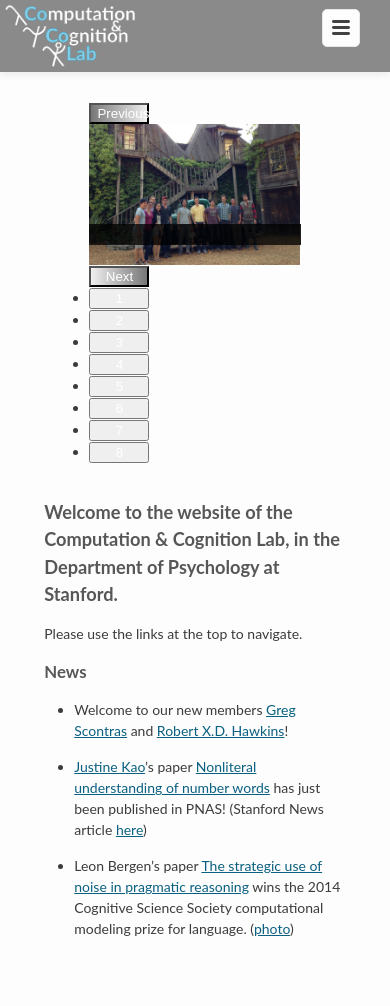
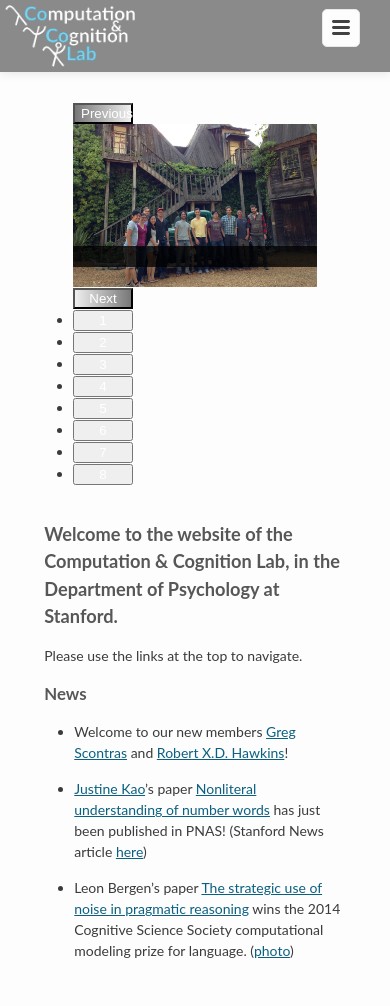
Before and after one commit to stanford-cocolab/cocolab.stanford.edu, a Jekyll site: the page built from 00-index.md, in a window 390 px wide. Built offline with Jekyll 4.4.1, drawn with Linux system fonts in a browser that asks for light colours; nearby versions of some CDN libraries; Markdown is read by kramdown in place of the engine named in the settings; before the commit the page ends 984 px from its top, so only the background shows below that.

Commit message:
formatting for phone

```diff
--- a/_sass/_base.scss
+++ b/_sass/_base.scss
@@ -200,6 +200,10 @@
         padding-right: $spacing-unit / 2;
         padding-left: $spacing-unit / 2;
     }
+
+    @media screen and (max-width: 365px) {
+        max-width: 100%;
+    }
 }
 
 
--- a/css/main.scss
+++ b/css/main.scss
@@ -101,6 +101,9 @@
     @media screen and (min-width: 1263px) {
         width: 972px;
     }
+    @media screen and (max-width: 469px) {
+        width: 244px;
+    }
     margin: auto auto;
 
     img, p {
@@ -115,7 +118,7 @@
         color: #fff;
         background-color:  rgba(0,0,0,0.75);
         z-index: 10;
-	opacity: 100%;
+	   opacity: 100%;
     }
 
     button {
@@ -144,6 +147,12 @@
     }
 }
 
+/*.slick-dots {
+    @media screen and (max-width: 469px) {
+        position: relative !important;
+        bottom: 0px !important;
+    }
+}*/
 
 
 button::-moz-focus-inner { outline: 0; border: 0; zoom: normal; }
```
